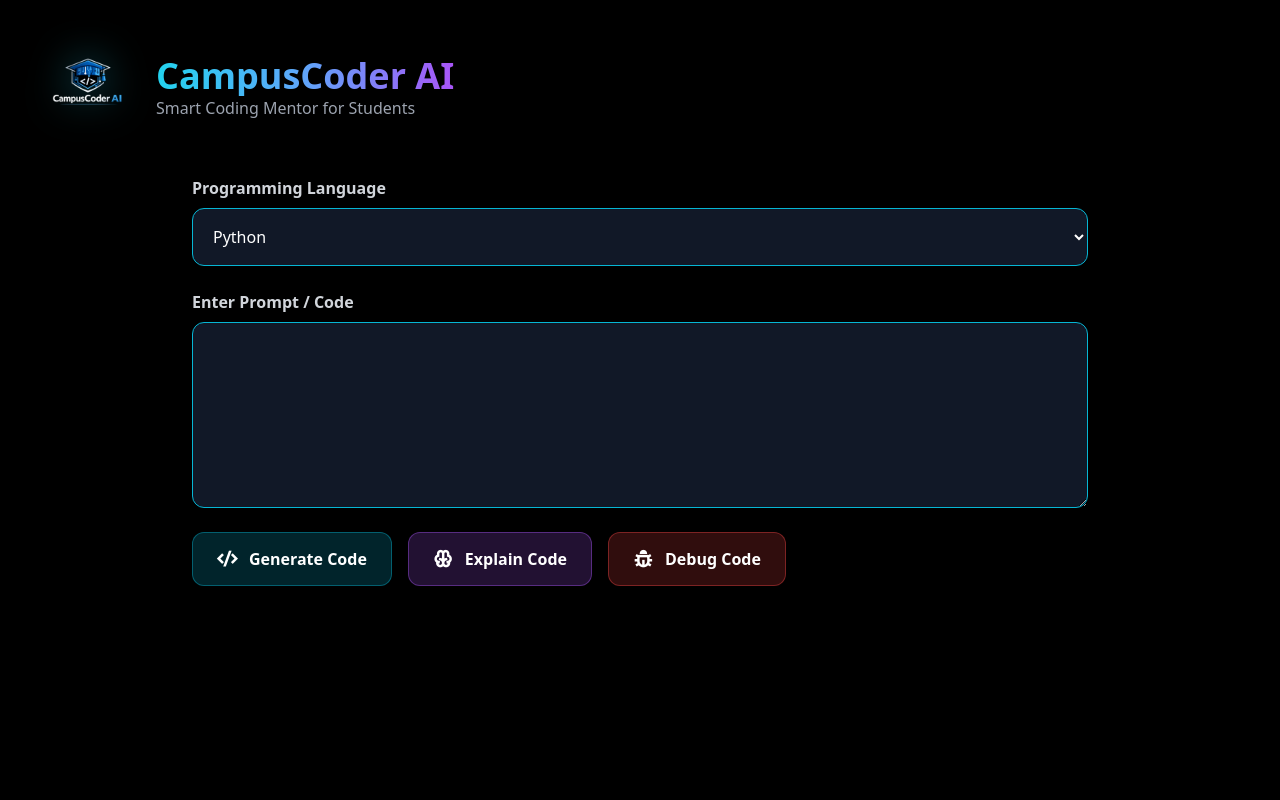
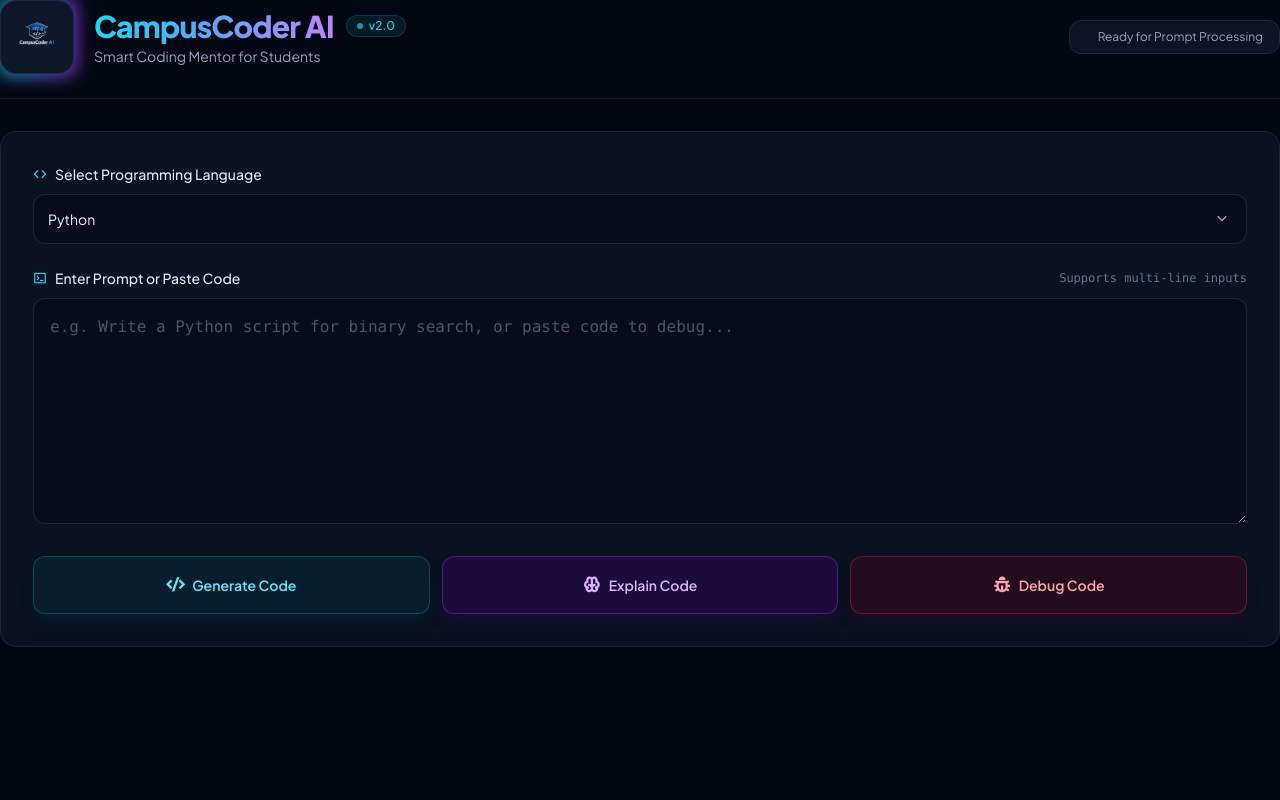
Before and after one commit to Mehedi-764/campuscoder-ai, a Django app: page /assistant/ in a window 1280 px wide. Run offline with Django 5.2, Linux system fonts and the light colour scheme; the visitor is signed in with stand-in values (Sample User, id 1); some libraries are stand-ins or nearby versions.

Commit message:
assistant.html

```diff
--- a/templates/users/assistant.html
+++ b/templates/users/assistant.html
@@ -5,223 +5,213 @@
     <meta charset="UTF-8">
     <meta name="viewport" content="width=device-width, initial-scale=1.0">
 
-    <title>AI Assistant</title>
+    <title>AI Assistant | CampusCoder</title>
 
     <script src="https://cdn.tailwindcss.com"></script>
+    <script defer src="https://cdn.jsdelivr.net/npm/alpinejs@3.x.x/dist/cdn.min.js"></script>
 
     <link href="https://cdn.jsdelivr.net/npm/remixicon@4.5.0/fonts/remixicon.css" rel="stylesheet"/>
 
     {% load static %}
     <link rel="icon" type="image/x-icon" href="{% static 'images/favicon.ico' %}">
 
-    <link href="https://cdnjs.cloudflare.com/ajax/libs/prism/1.29.0/themes/prism-tomorrow.min.css" rel="stylesheet"/>
+    <link href="https://cdnjs.cloudflare.com/ajax/libs/prism-themes/1.9.0/prism-vsc-dark-plus.min.css" rel="stylesheet"/>
+
+    <style>
+        @import url('https://fonts.googleapis.com/css2?family=Plus+Jakarta+Sans:wght@400;500;600;700;800&family=JetBrains+Mono:wght@400;500;600&display=swap');
+
+        body {
+            font-family: 'Plus Jakarta Sans', sans-serif;
+        }
+
+        code, pre {
+            font-family: 'JetBrains Mono', monospace !important;
+        }
+
+        .glass-card {
+            background: rgba(15, 23, 42, 0.65);
+            backdrop-filter: blur(16px);
+            border: 1px solid rgba(255, 255, 255, 0.08);
+        }
+
+        .glass-input {
+            background: rgba(8, 13, 26, 0.75);
+            border: 1px solid rgba(255, 255, 255, 0.1);
+        }
+
+        .glass-input:focus {
+            border-color: rgba(34, 211, 238, 0.5);
+            box-shadow: 0 0 20px rgba(34, 211, 238, 0.15);
+        }
+    </style>
 </head>
 
-<body class="bg-black text-white min-h-screen p-6 sm:p-10">
+<body class="bg-[#030712] text-slate-100 min-h-screen selection:bg-cyan-500/30">
 
-{% load static %}
+    <div class="max-w-7xl mx-auto space-y-8">
 
-<!-- HEADER -->
-<div class="flex flex-col sm:flex-row items-center justify-between mb-10 gap-6">
-
-    <div class="flex flex-col sm:flex-row items-center gap-4 sm:gap-5 text-center sm:text-left">
-
-        <img
-        src="{% static 'images/logo.png' %}"
-        class="w-20 sm:w-24 h-20 sm:h-24 object-contain
-        drop-shadow-[0_0_20px_rgba(34,211,238,.4)]">
+        <!-- PAGE HEADER -->
+        <div class="flex flex-col sm:flex-row items-start sm:items-center justify-between gap-6 pb-6 border-b border-slate-800/60">
+            <div class="flex items-center gap-4 sm:gap-5">
+                <div class="relative group">
+                    <div class="absolute -inset-1 bg-gradient-to-r from-cyan-500 to-purple-600 rounded-2xl blur opacity-30 group-hover:opacity-75 transition duration-300"></div>
+                    <div class="relative p-3 bg-slate-900 border border-slate-800 rounded-2xl flex items-center justify-center">
+                        <img src="{% static 'images/logo.png' %}"
+                             alt="Logo"
+                             class="w-10 h-10 sm:w-12 sm:h-12 object-contain">
+                    </div>
+                </div>
 
                 <div>
-
-            <h1 class="text-3xl sm:text-4xl font-black
-            bg-gradient-to-r from-cyan-400 via-blue-400 to-purple-500
-            text-transparent bg-clip-text">
-
+                    <div class="flex items-center gap-3">
+                        <h1 class="text-2xl sm:text-3xl font-extrabold tracking-tight bg-gradient-to-r from-cyan-400 via-blue-400 to-purple-400 text-transparent bg-clip-text">
                             CampusCoder AI
-
                         </h1>
-
-            <p class="text-gray-400 text-sm sm:text-base">
+                        <span class="inline-flex items-center gap-1.5 px-2.5 py-0.5 rounded-full text-xs font-medium bg-cyan-500/10 text-cyan-400 border border-cyan-500/20">
+                            <span class="w-1.5 h-1.5 rounded-full bg-cyan-400 animate-pulse"></span>
+                            v2.0
+                        </span>
+                    </div>
+                    <p class="text-slate-400 text-xs sm:text-sm mt-0.5">
                         Smart Coding Mentor for Students
                     </p>
-
+                </div>
             </div>
 
+            <div class="hidden sm:flex items-center gap-3 text-xs text-slate-400 bg-slate-900/80 px-4 py-2 rounded-xl border border-slate-800">
+                <i class="ri-sparkles-line text-cyan-400 text-base"></i>
+                <span>Ready for Prompt Processing</span>
+            </div>
         </div>
 
+        <!-- MAIN FORM -->
+        <form method="POST" class="space-y-6">
+            {% csrf_token %}
+
+            <div class="glass-card rounded-2xl p-5 sm:p-8 space-y-6 shadow-xl">
+
+                <!-- LANGUAGE SELECTOR -->
+                <div class="flex flex-col space-y-2.5">
+                    <label class="text-slate-200 font-medium text-sm flex items-center gap-2">
+                        <i class="ri-code-line text-cyan-400"></i>
+                        Select Programming Language
+                    </label>
+                    <div class="relative">
+                        <select name="language"
+                                class="glass-input w-full p-3.5 pr-10 rounded-xl text-slate-100 text-sm focus:outline-none transition appearance-none cursor-pointer">
+                            <option value="Python" class="bg-slate-900">Python</option>
+                            <option value="C" class="bg-slate-900">C</option>
+                            <option value="C++" class="bg-slate-900">C++</option>
+                            <option value="Java" class="bg-slate-900">Java</option>
+                            <option value="JavaScript" class="bg-slate-900">JavaScript</option>
+                        </select>
+                        <div class="absolute right-4 top-1/2 -translate-y-1/2 pointer-events-none text-slate-400">
+                            <i class="ri-arrow-down-s-line text-lg"></i>
+                        </div>
+                    </div>
                 </div>
 
-<!-- FORM -->
-<form method="POST" class="space-y-6 max-w-4xl mx-auto">
-
-  {% csrf_token %}
-
-  <!-- LANGUAGE -->
-  <div class="flex flex-col">
-    <label class="text-gray-300 font-semibold text-sm sm:text-base mb-2">
-        Programming Language
+                <!-- PROMPT / CODE INPUT -->
+                <div class="flex flex-col space-y-2.5">
+                    <div class="flex justify-between items-center">
+                        <label class="text-slate-200 font-medium text-sm flex items-center gap-2">
+                            <i class="ri-terminal-box-line text-cyan-400"></i>
+                            Enter Prompt or Paste Code
                         </label>
-
-    <select
-        name="language"
-        class="w-full p-3 sm:p-4 rounded-xl
-        bg-gray-900 text-white border border-cyan-500 text-sm sm:text-base">
-
-        <option>Python</option>
-        <option>C</option>
-        <option>C++</option>
-        <option>Java</option>
-        <option>JavaScript</option>
-
-    </select>
+                        <span class="text-xs text-slate-500 font-mono">Supports multi-line inputs</span>
+                    </div>
+                    <textarea name="prompt"
+                              rows="8"
+                              placeholder="e.g. Write a Python script for binary search, or paste code to debug..."
+                              class="glass-input w-full p-4 rounded-xl text-slate-100 placeholder:text-slate-600 text-sm sm:text-base focus:outline-none transition resize-y font-mono leading-relaxed"></textarea>
                 </div>
 
-  <!-- PROMPT -->
-  <div class="flex flex-col">
-    <label class="text-gray-300 font-semibold text-sm sm:text-base mb-2">
-        Enter Prompt / Code
-    </label>
-
-    <textarea
-        name="prompt"
-        rows="6"
-        placeholder="Write prompt or paste code..."
-        class="w-full p-3 sm:p-5 rounded-xl
-        bg-gray-900 text-white border border-cyan-500
-        text-sm sm:text-base">
-
-    </textarea>
-  </div>
-
-  <!-- BUTTONS (MOBILE STACKED STYLE) -->
-  <div class="flex flex-col sm:flex-row gap-3 sm:gap-4">
+                <!-- ACTION BUTTONS -->
+                <div class="grid grid-cols-1 sm:grid-cols-3 gap-3 pt-2">
 
                     <button type="submit" name="action" value="generate"
-        class="w-full sm:w-auto flex items-center justify-center gap-3
-        bg-cyan-500/20 hover:bg-cyan-500/30
-        border border-cyan-500/40
-        px-6 py-3 rounded-xl font-semibold transition">
-
-        <i class="ri-code-s-slash-line text-xl"></i>
-        Generate Code
+                            class="group relative inline-flex items-center justify-center gap-2 px-6 py-3.5 rounded-xl font-semibold text-sm text-cyan-300 bg-cyan-950/40 hover:bg-cyan-900/60 border border-cyan-500/30 transition-all duration-200 active:scale-[0.98] shadow-lg shadow-cyan-950/30">
+                        <i class="ri-code-s-slash-line text-lg group-hover:rotate-12 transition-transform"></i>
+                        <span>Generate Code</span>
                     </button>
 
                     <button type="submit" name="action" value="explain"
-        class="w-full sm:w-auto flex items-center justify-center gap-3
-        bg-purple-500/20 hover:bg-purple-500/30
-        border border-purple-500/40
-        px-6 py-3 rounded-xl font-semibold transition">
-
-        <i class="ri-brain-line text-xl"></i>
-        Explain Code
+                            class="group relative inline-flex items-center justify-center gap-2 px-6 py-3.5 rounded-xl font-semibold text-sm text-purple-300 bg-purple-950/40 hover:bg-purple-900/60 border border-purple-500/30 transition-all duration-200 active:scale-[0.98] shadow-lg shadow-purple-950/30">
+                        <i class="ri-brain-line text-lg group-hover:scale-110 transition-transform"></i>
+                        <span>Explain Code</span>
                     </button>
 
                     <button type="submit" name="action" value="debug"
-        class="w-full sm:w-auto flex items-center justify-center gap-3
-        bg-red-500/20 hover:bg-red-500/30
-        border border-red-500/40
-        px-6 py-3 rounded-xl font-semibold transition">
-
-        <i class="ri-bug-line text-xl"></i>
-        Debug Code
-    </button>
-
-  </div>
-
-</form>
-
-<!-- RESPONSE -->
-{% if response %}
-
-<div class="mt-10 w-full max-w-4xl mx-auto">
-
-<div class="bg-gray-900 rounded-2xl sm:rounded-3xl p-5 sm:p-8
-border border-cyan-500/30 shadow-2xl">
-
-    <!-- HEADER -->
-    <div class="flex justify-between items-center mb-6">
-
-        <div class="flex items-center gap-3">
-
-            <div class="bg-cyan-500/20 p-3 rounded-xl">
-                <i class="ri-robot-2-line text-cyan-400 text-2xl"></i>
-            </div>
-
-            <div>
-
-                <h2 class="text-xl sm:text-2xl font-bold text-cyan-400">
-                    AI Response
-                </h2>
-
-                <p class="text-gray-400 text-sm">
-                    CampusCoder AI Assistant
-                </p>
-
-            </div>
-
-        </div>
-
-    </div>
-
-    <!-- CODE BOX -->
-    <div class="bg-black w-full p-4 sm:p-6 rounded-2xl
-    overflow-x-auto border border-gray-700">
-
-<pre class="whitespace-pre w-full">
-<code id="code" class="language-python">
-{{ response }}
-</code>
-</pre>
-
-    </div>
-
-    <!-- ACTION BUTTONS (STACKED ON MOBILE) -->
-    <div class="flex flex-col sm:flex-row gap-3 mt-6">
-
-        <button onclick="copyCode()"
-            class="w-full sm:w-auto flex items-center justify-center gap-2
-            bg-cyan-500/20 hover:bg-cyan-500/30
-            px-5 py-3 rounded-xl transition">
-
-            <i class="ri-file-copy-line"></i>
-            Copy
-        </button>
-
-        <button
-            class="w-full sm:w-auto flex items-center justify-center gap-2
-            bg-yellow-500/20 hover:bg-yellow-500/30
-            px-5 py-3 rounded-xl transition">
-
-            <i class="ri-star-line"></i>
-            Favorite
-        </button>
-
-        <button
-            class="w-full sm:w-auto flex items-center justify-center gap-2
-            bg-purple-500/20 hover:bg-purple-500/30
-            px-5 py-3 rounded-xl transition">
-
-            <i class="ri-brain-line"></i>
-            Explain
+                            class="group relative inline-flex items-center justify-center gap-2 px-6 py-3.5 rounded-xl font-semibold text-sm text-rose-300 bg-rose-950/40 hover:bg-rose-900/60 border border-rose-500/30 transition-all duration-200 active:scale-[0.98] shadow-lg shadow-rose-950/30">
+                        <i class="ri-bug-line text-lg group-hover:rotate-12 transition-transform"></i>
+                        <span>Debug Code</span>
                     </button>
 
                 </div>
 
             </div>
+        </form>
+
+        <!-- RESPONSE DISPLAY -->
+        {% if response %}
+        <div class="glass-card rounded-2xl p-5 sm:p-8 space-y-6 shadow-2xl border-cyan-500/20">
+
+            <!-- RESPONSE HEADER -->
+            <div class="flex items-center justify-between pb-4 border-b border-slate-800">
+                <div class="flex items-center gap-3">
+                    <div class="p-2.5 rounded-xl bg-cyan-500/10 border border-cyan-500/20 text-cyan-400">
+                        <i class="ri-robot-2-line text-xl"></i>
+                    </div>
+                    <div>
+                        <h2 class="text-lg font-bold text-slate-100">AI Response</h2>
+                        <p class="text-xs text-slate-400">Generated by CampusCoder AI Engine</p>
+                    </div>
+                </div>
+
+                <div class="flex items-center gap-2">
+                    <span class="inline-flex items-center px-2.5 py-1 rounded-md text-xs font-mono text-cyan-400 bg-cyan-950/60 border border-cyan-800/50">
+                        Output Ready
+                    </span>
+                </div>
+            </div>
+
+            <!-- CODE CONTAINER -->
+            <div class="relative group rounded-xl overflow-hidden border border-slate-800 bg-[#080d1a]">
+                <pre class="p-5 overflow-x-auto m-0 leading-relaxed text-sm"><code id="code" class="language-python">{{ response }}</code></pre>
+            </div>
+
+            <!-- RESPONSE ACTIONS -->
+            <div x-data="{ copied: false }" class="flex flex-wrap items-center gap-3 pt-2">
+                <button @click="copyCode(); copied = true; setTimeout(() => copied = false, 2000)"
+                        class="inline-flex items-center gap-2 px-4 py-2.5 rounded-xl font-semibold text-xs text-slate-200 bg-slate-800/80 hover:bg-slate-700 border border-slate-700 transition active:scale-95">
+                    <i :class="copied ? 'ri-check-line text-green-400' : 'ri-file-copy-line text-slate-400'" class="text-sm"></i>
+                    <span x-text="copied ? 'Copied!' : 'Copy Code'"></span>
+                </button>
+
+                <button class="inline-flex items-center gap-2 px-4 py-2.5 rounded-xl font-semibold text-xs text-amber-300 bg-amber-950/30 hover:bg-amber-900/50 border border-amber-500/30 transition active:scale-95">
+                    <i class="ri-star-line text-sm"></i>
+                    <span>Favorite</span>
+                </button>
+
+                <button class="inline-flex items-center gap-2 px-4 py-2.5 rounded-xl font-semibold text-xs text-purple-300 bg-purple-950/30 hover:bg-purple-900/50 border border-purple-500/30 transition active:scale-95">
+                    <i class="ri-brain-line text-sm"></i>
+                    <span>Explain Response</span>
+                </button>
+            </div>
+
+        </div>
+        {% endif %}
 
     </div>
 
-{% endif %}
-
-<!-- COPY -->
+    <!-- SCRIPTS -->
     <script>
         function copyCode(){
-    let code=document.getElementById("code").innerText;
+            let code = document.getElementById("code").innerText;
             navigator.clipboard.writeText(code);
         }
     </script>
 
-<!-- PRISM -->
     <script src="https://cdnjs.cloudflare.com/ajax/libs/prism/1.29.0/prism.min.js"></script>
     <script src="https://cdnjs.cloudflare.com/ajax/libs/prism/1.29.0/components/prism-python.min.js"></script>
     <script src="https://cdnjs.cloudflare.com/ajax/libs/prism/1.29.0/components/prism-c.min.js"></script>
```
Lines whose indentation alone changed are shown as unchanged.
